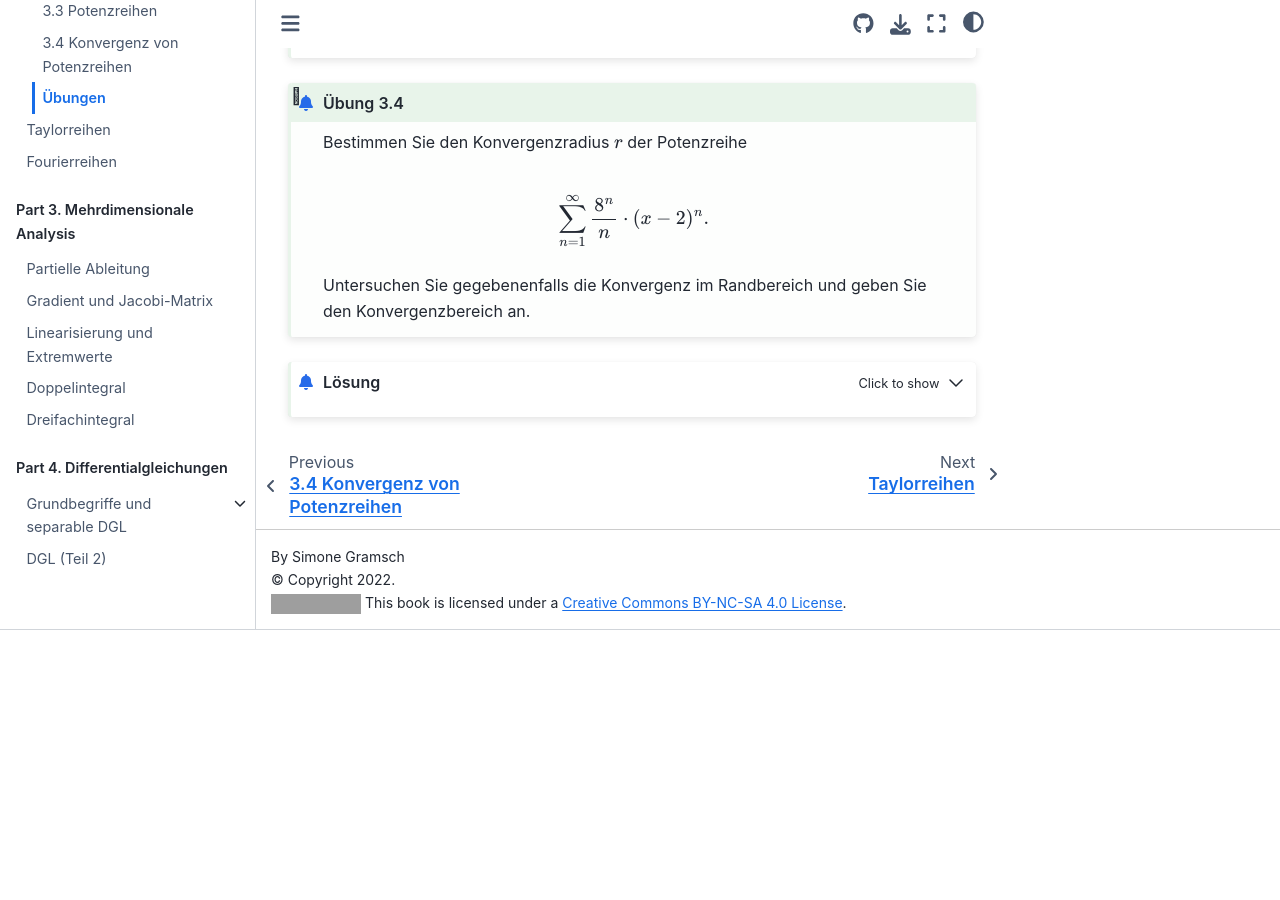
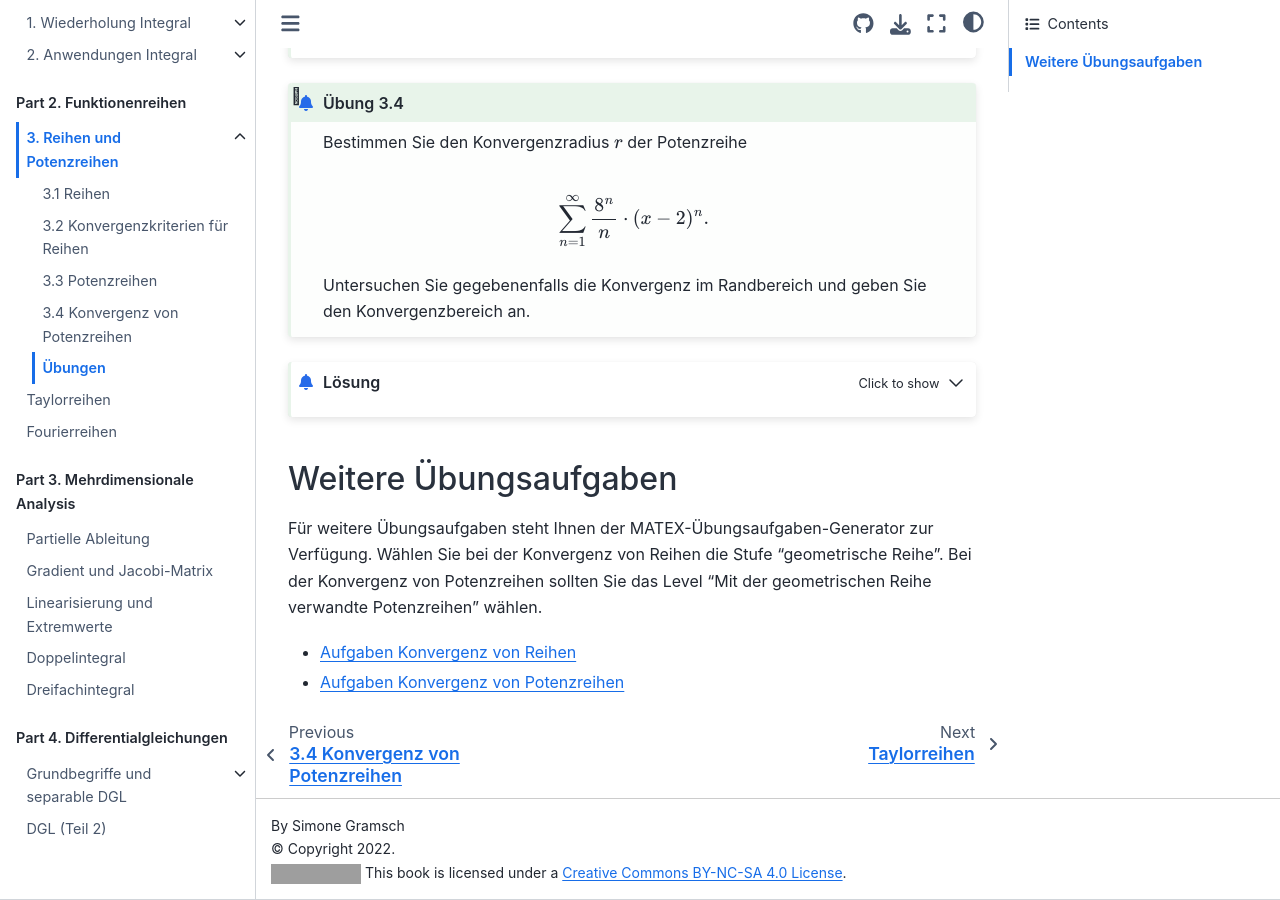
Before and after one commit to gramschs/book_mathe02, a Jupyter Book: the page built from doc/chapter03/chapter03_sec05.md, in a window 1280 px wide and 900 px high, scrolled down 1067 px. Built offline with Jupyter Book 1.0.4 settings and Sphinx 7.4.7 and the Sphinx Book theme 1.1.4, drawn with Linux system fonts in a browser that asks for light colours; before the commit the page ends 1697 px from its top, so only the background shows below that; grey boxes are pictures that could not be loaded.

Commit message:
MATEX added to exercises 3

`````diff
--- a/doc/chapter03/chapter03_sec05.md
+++ b/doc/chapter03/chapter03_sec05.md
@@ -148,3 +148,13 @@ Diese Reihe divergiert, der rechte Randpunkt gehört *nicht* zum Konvergenzberei
 Antwort: Konvergenzradius $r=\frac{1}{8}$ und Konvergenzbereich: $[\frac{15}{8}; \frac{17}{8})$, d.h. $\frac{15}{8} \leq x < \frac{17}{8}$
 ```
 ````
+
+## Weitere Übungsaufgaben
+
+Für weitere Übungsaufgaben steht Ihnen der MATEX-Übungsaufgaben-Generator zur
+Verfügung. Wählen Sie bei der Konvergenz von Reihen die Stufe "geometrische
+Reihe". Bei der Konvergenz von Potenzreihen sollten Sie das Level "Mit der
+geometrischen Reihe verwandte Potenzreihen" wählen.
+
+* [Aufgaben Konvergenz von Reihen](https://lx4.mint-kolleg.kit.edu/MATeX/generatorview.php?data=NUxMamNmMHpNU2FrUnp5R2FkVkpTdz09)
+* [Aufgaben Konvergenz von Potenzreihen](https://lx4.mint-kolleg.kit.edu/MATeX/generatorview.php?data=aXYvV0xpZW0rSGJHUHgrQm1TZnlVdz09)
`````
